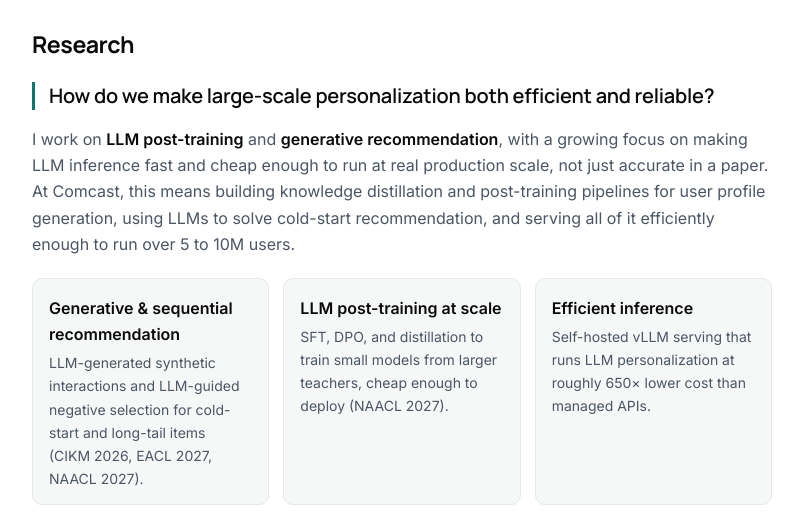
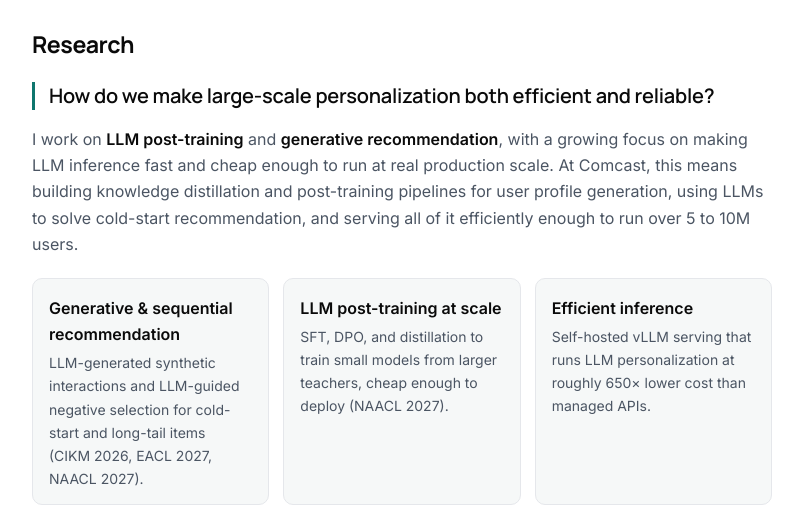
Before and after one commit to adeepH-zz/adeepH-zz.github.io, a plain HTML site: page index.html in a window 1280 px wide. Shown: the part 283-797 px from the top of the page, without its empty margins (238-1041 px from the left). Drawn offline with Linux system fonts and the light colour scheme.

Commit message:
Homepage: drop 'not just accurate in a paper' phrasing
Co-Authored-By: Claude Opus 5.5 <noreply@anthropic.com>

```diff
--- a/index.html
+++ b/index.html
@@ -52,8 +52,8 @@
     <p class="lede">How do we make large-scale personalization both efficient and reliable?</p>
     <p>
       I work on <strong>LLM post-training</strong> and <strong>generative recommendation</strong>, with a growing
-      focus on making LLM inference fast and cheap enough to run at real production scale, not just accurate in a
-      paper. At Comcast, this means building knowledge distillation and post-training pipelines for user profile generation,
+      focus on making LLM inference fast and cheap enough to run at real production scale.
+      At Comcast, this means building knowledge distillation and post-training pipelines for user profile generation,
       using LLMs to solve cold-start recommendation, and serving all of it efficiently enough to run over 5 to 10M users.
     </p>
     <div class="themes">
```
